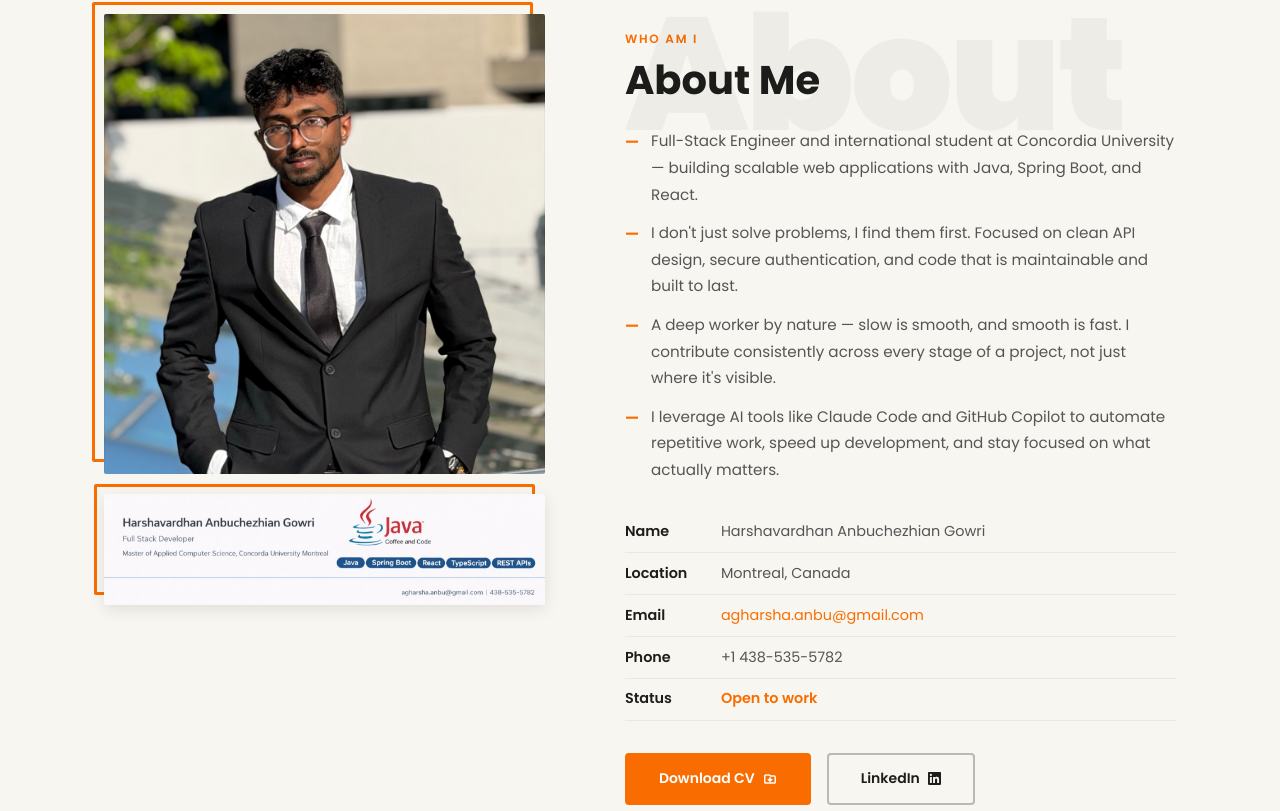
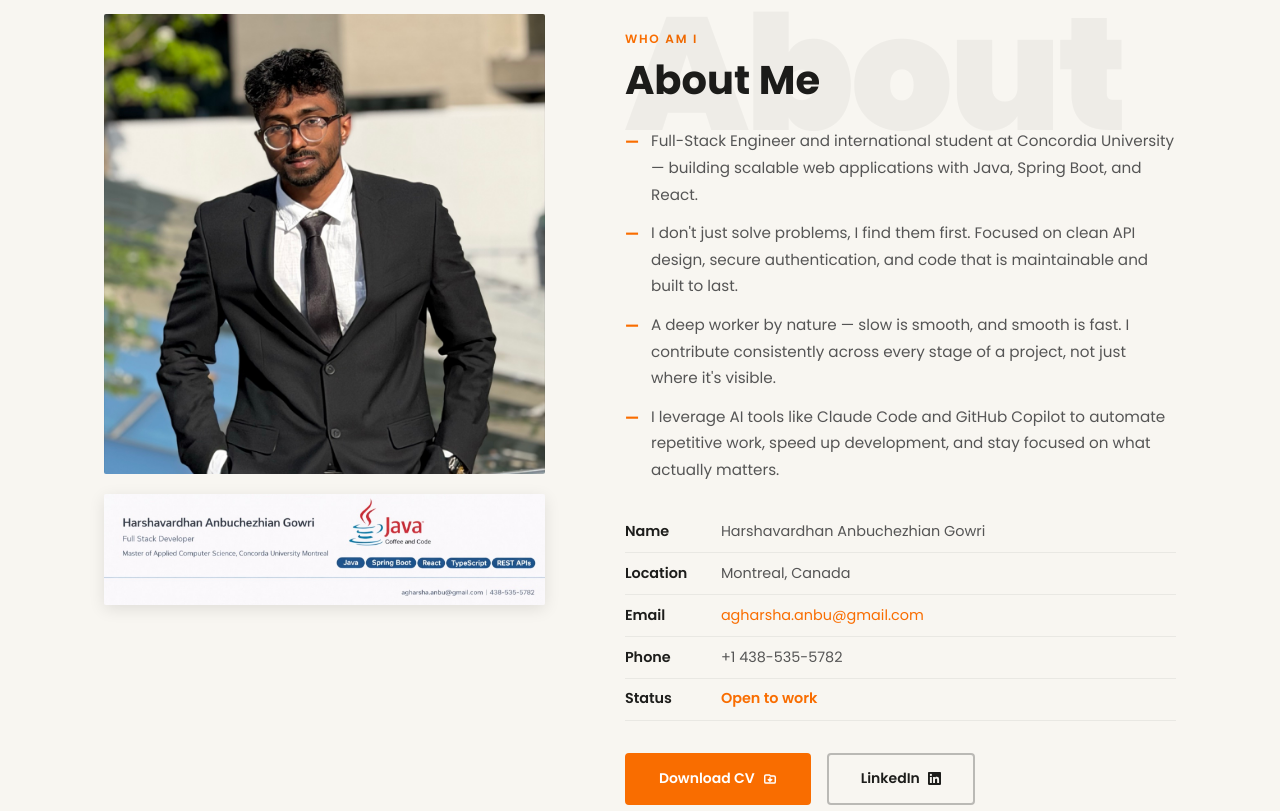
Before and after one commit to Harsha-anbu-g/Portfolio, a React (Vite) app: page / in a window 1280 px wide. Shown: the part 2439-3250 px from the top of the page. Built offline with nearby package versions, Linux system fonts and the light colour scheme.

Commit message:
remove orange border on About page photo and cover pic

```diff
--- a/src/components/About.jsx
+++ b/src/components/About.jsx
@@ -28,24 +28,10 @@ export default function About() {
               borderRadius: "2px",
               overflow: "visible",
             }}>
-              {/* Orange border frame — same as main photo */}
-              <div style={{
-                position: "absolute",
-                top: -10,
-                left: -10,
-                right: 10,
-                bottom: 10,
-                border: "3px solid #F96D00",
-                borderRadius: "2px",
-                zIndex: 0,
-                pointerEvents: "none",
-              }} />
               <img
                 src="/linkedin coverpic.jpeg"
                 alt="LinkedIn profile banner"
                 style={{
-                  position: "relative",
-                  zIndex: 1,
                   width: "100%",
                   display: "block",
                   objectFit: "cover",
--- a/src/index.css
+++ b/src/index.css
@@ -309,21 +309,8 @@ body {
   display: block;
 }
 
-.about-photo-wrap::before {
-  content: '';
-  position: absolute;
-  top: -12px;
-  left: -12px;
-  right: 12px;
-  bottom: 12px;
-  border: 3px solid #F96D00;
-  border-radius: 2px;
-  z-index: 0;
-}
-
 .about-photo-wrap img {
   position: relative;
-  z-index: 1;
   border-radius: 2px;
 }
 
```
